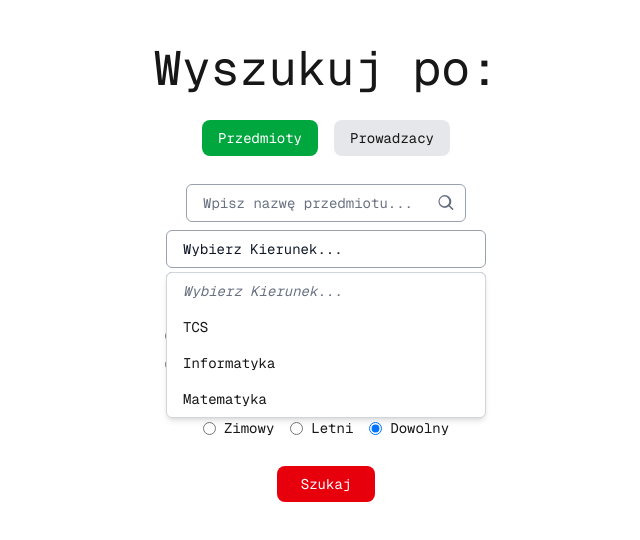
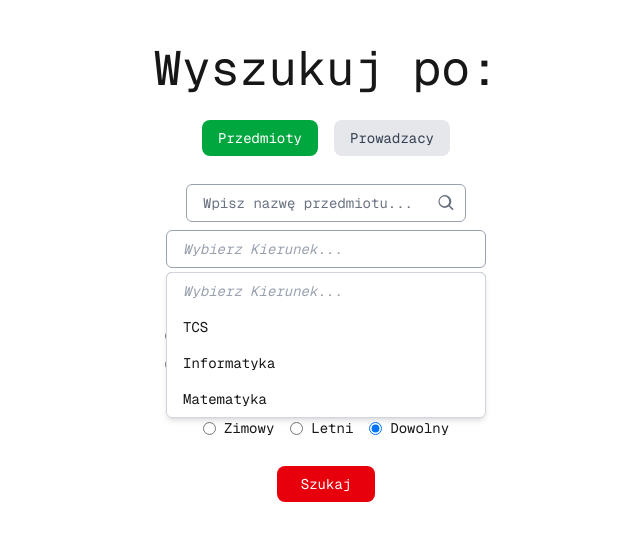
Before and after one commit to KSIUJ/opinion-base, a Next.js app in the folder frontend/: page /search-engine in a window 1280 px wide. Both pictures are taken after a click on the button "Wybierz Kierunek...". Shown: the top 540 px of the page, without its empty margins (314-954 px from the left). Built offline with nearby package versions, Linux system fonts and the light colour scheme.

Commit message:
Better dark mode in /search-engine

```diff
--- a/frontend/src/app/globals.css
+++ b/frontend/src/app/globals.css
@@ -14,7 +14,7 @@
 
 @media (prefers-color-scheme: dark) {
   :root {
-    --background: #0a0a0a;
+    --background: #1e1e1e;
     --foreground: #ededed;
   }
 }
--- a/frontend/src/app/page.tsx
+++ b/frontend/src/app/page.tsx
@@ -30,11 +30,9 @@ export default function Home() {
 
         <br />
 
-        <div className = "login-button">
-          <Link href = "/search-engine">
-            Zaloguj
-          </Link>
-        </div>
+        <Link href = "/search-engine" className = "login-button">
+          Zaloguj
+        </Link>
 
       </main>
 
--- a/frontend/src/app/search-engine/components/Dropdown/Dropdown.tsx
+++ b/frontend/src/app/search-engine/components/Dropdown/Dropdown.tsx
@@ -27,16 +27,17 @@ export default function Dropdown({ options, onSelect, placeholder = 'Wybierz...'
             <button
                 type="button"
                 onClick={() => setIsOpen((prev) => !prev)}
-                className="w-full px-4 py-2 border border-gray-400 rounded-md text-left bg-white text-gray-900"
+                className="w-full px-4 py-2 border border-gray-400 rounded-md text-left bg-white text-gray-900 dark:border-zinc-600 dark:text-gray-100 dark:placeholder:text-gray-400 dark:bg-zinc-900 dark:focus:border-zinc-400"
             >
-                {selected ?? placeholder}
+                {selected ?? <span className='text-gray-400 italic'>{placeholder}</span> }
             </button>
+            {/* className={`dark:border-zinc-600 dark:text-gray-100 dark:placeholder:text-gray-400 dark:bg-zinc-900 dark:focus:border-zinc-400`} */}
 
             {isOpen && (
-                <ul className="absolute z-10 w-full mt-1 border border-gray-300 rounded-md bg-white shadow-md max-h-60 overflow-auto">
+                <ul className="absolute z-10 w-full mt-1 border border-gray-300 rounded-md bg-white shadow-md max-h-60 overflow-auto dark:border-zinc-600 dark:text-gray-100 dark:placeholder:text-gray-400 dark:bg-zinc-900 dark:focus:border-zinc-400">
                         <li
                             onClick={() => handleSelect(null)}
-                            className="px-4 py-2 cursor-pointer hover:bg-gray-100 text-gray-500 italic"
+                            className="px-4 py-2 cursor-pointer hover:bg-gray-100 dark:hover:bg-zinc-700 text-gray-400 italic"
                         >
                             {placeholder}
                         </li>
@@ -51,7 +52,7 @@ export default function Dropdown({ options, onSelect, placeholder = 'Wybierz...'
                         <li
                             key={option}
                             onClick={() => handleSelect(option)}
-                            className="px-4 py-2 cursor-pointer hover:bg-gray-100"
+                            className="px-4 py-2 cursor-pointer hover:bg-gray-100 dark:hover:bg-zinc-700"
                         >
                             {option}
                         </li>
--- a/frontend/src/app/search-engine/components/Search/Search.tsx
+++ b/frontend/src/app/search-engine/components/Search/Search.tsx
@@ -37,7 +37,8 @@ export default function Search ({ onSearch, searchType }: SearchProps) {
                         : 'Wpisz nazwisko prowadzącego...'
                 }
 
-                className = {`w-full px-4 pr-6 py-2 border border-gray-400 rounded-md text-gray-900 placeholder:text-gray-500 focus:outline-none focus:border-gray-500`}
+                // className = {`w-full px-4 pr-6 py-2 border border-gray-400 rounded-md text-gray-900 placeholder:text-gray-500 focus:outline-none focus:border-gray-500`}
+                className={`w-full px-4 pr-6 py-2 border border-gray-400 dark:border-zinc-600 rounded-md text-gray-900 dark:text-gray-100 placeholder:text-gray-500 dark:placeholder:text-gray-400 bg-white dark:bg-zinc-900 focus:outline-none focus:border-gray-500 dark:focus:border-zinc-400`}
             />
             <button
                 type = "submit"
--- a/frontend/src/app/search-engine/page.tsx
+++ b/frontend/src/app/search-engine/page.tsx
@@ -160,7 +160,7 @@ export default function Home() {
                         className={`px-4 py-2 rounded-lg ${
                             searchType === 'przedmioty'
                                 ? 'bg-green-600 text-white'
-                                : 'bg-gray-200'
+                                : 'bg-gray-200 text-gray-700 dark:bg-zinc-800 dark:text-gray-200'
                         }`}
                     >
                         Przedmioty
@@ -171,7 +171,7 @@ export default function Home() {
                         className={`px-4 py-2 rounded-lg ${
                             searchType === 'prowadzacy'
                                 ? 'bg-green-600 text-white'
-                                : 'bg-gray-200'
+                                : 'bg-gray-200 text-gray-700 dark:bg-zinc-800 dark:text-gray-200'
                         }`}
                         >
                             Prowadzacy
--- a/frontend/src/app/search-engine/styles.css
+++ b/frontend/src/app/search-engine/styles.css
@@ -1,6 +1,7 @@
 @import "tailwindcss";
 
-:root {
+/* Why this existed? It is exacly the same as in globals.css (?) */
+/* :root {
     --background: #ffffff;
     --foreground: #171717;
 }
@@ -17,7 +18,7 @@
         --background: #0a0a0a;
         --foreground: #ededed;
     }
-}
+} */
 
 body {
     background: var(--background);
@@ -28,7 +29,7 @@ body {
 .przedmioty-button {
     position: relative;
     background-color: green;
-    border: 4px solid greedn;
+    border: 4px solid green;
     border-radius: 8px;
     color: white;
     text-align: center;
```
